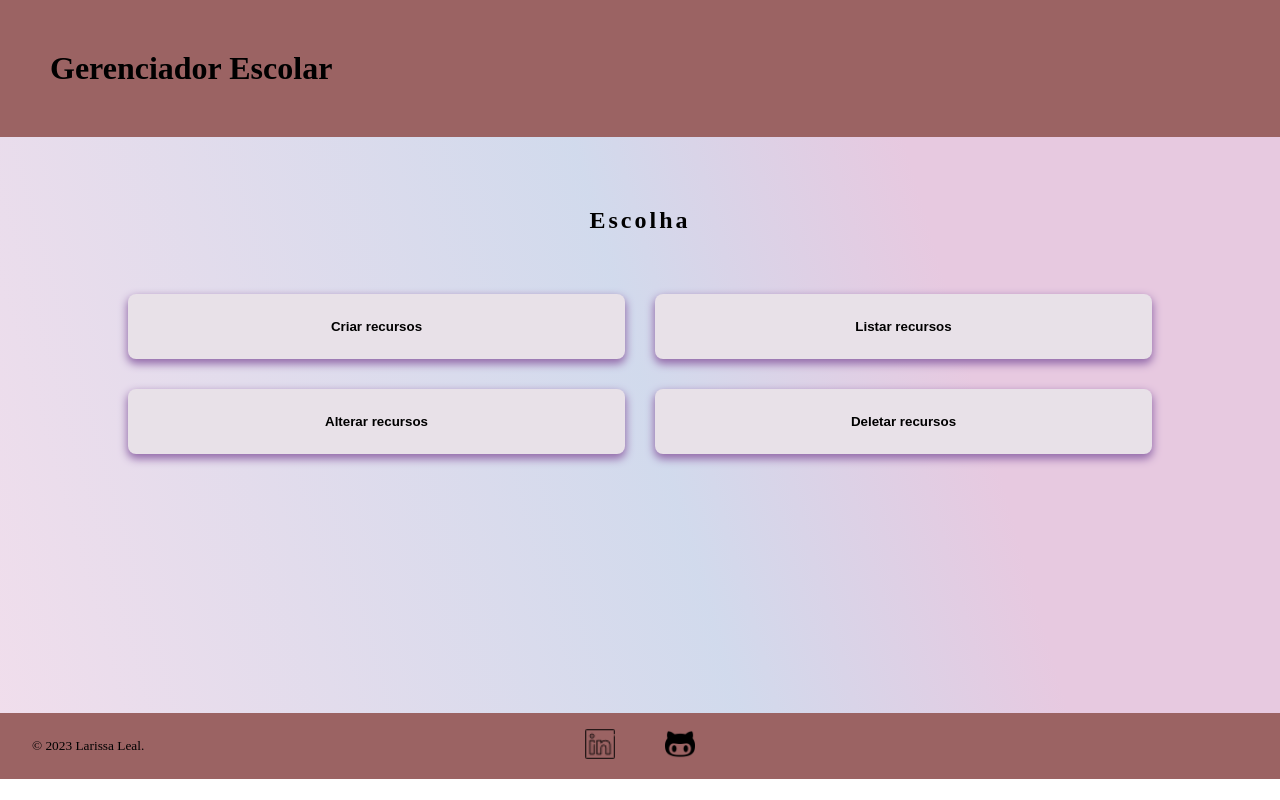
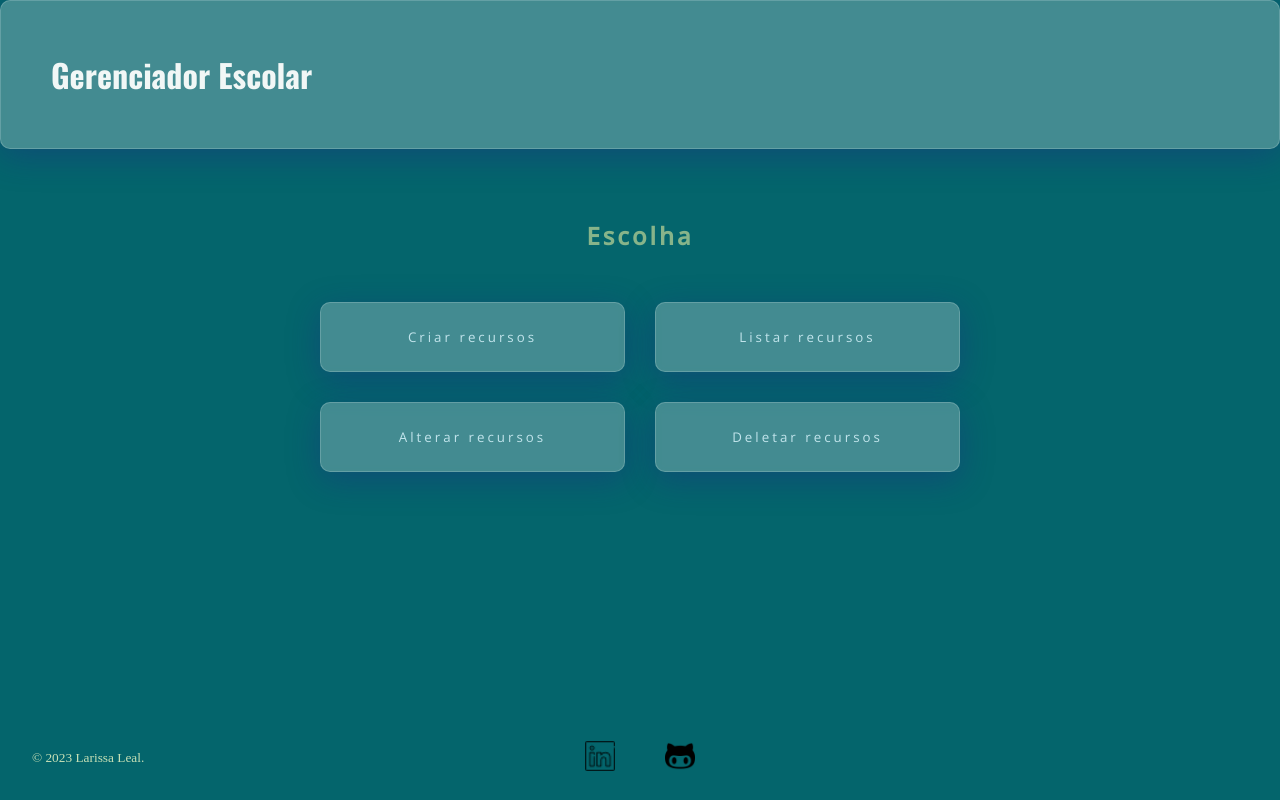
Before and after one commit to LariLealDias/SchoolManager-Front, an Angular app in the folder GerenciadorEscolarFront/: page / in a window 1280 px wide. Built offline with nearby package versions, Linux system fonts and the light colour scheme.

Commit message:
feat: changing the Home style

```diff
--- a/GerenciadorEscolarFront/src/app/app.component.css
+++ b/GerenciadorEscolarFront/src/app/app.component.css
@@ -1,5 +1,4 @@
 main {
-  background: rgb(231,201,224);
-  background: linear-gradient(74deg, rgba(231,201,224,0.6194852941176471) 0%, rgba(193,205,230,0.7371323529411764) 51%, rgba(231,201,224,1) 74%);
+  background-color: #04656c;
   min-height: 72vh;
 }
--- a/GerenciadorEscolarFront/src/app/components/footer/footer.component.css
+++ b/GerenciadorEscolarFront/src/app/components/footer/footer.component.css
@@ -1,16 +1,11 @@
-
 .footer {
-  background-color: rgb(155, 99, 99);
   display: grid;
   grid-template-columns: 1fr 1fr 1fr;
   align-items: center;
   padding: 1rem 2rem;
   position: relative;
   z-index: 10;
-}
-
-.TextCopyright {
-
+  color: #c7e0b6;
 }
 
 .LogoRodape {
--- a/GerenciadorEscolarFront/src/app/components/header/header.component.css
+++ b/GerenciadorEscolarFront/src/app/components/header/header.component.css
@@ -1,6 +1,14 @@
 .header{
-  background-color: rgb(155, 99, 99);
+  background: rgba( 255, 255, 255, 0.25 );
+  box-shadow: 0 8px 32px 0 rgba( 31, 38, 135, 0.37 );
+  backdrop-filter: blur( 4px );
+  -webkit-backdrop-filter: blur( 4px );
+  border-radius: 10px;
+  border: 1px solid rgba( 255, 255, 255, 0.18 );
 }
+
 .title{
   padding: 50px;
+  color: #f1f7f6;
+
 }
--- a/GerenciadorEscolarFront/src/app/components/header/header.component.html
+++ b/GerenciadorEscolarFront/src/app/components/header/header.component.html
@@ -1,5 +1,5 @@
 <header class="header">
   <div>
-    <h1 class="title">Gerenciador Escolar </h1>
+    <h1 class="title ff-oswald">Gerenciador Escolar </h1>
   </div>
 </header>
--- a/GerenciadorEscolarFront/src/app/pages/home/home.component.css
+++ b/GerenciadorEscolarFront/src/app/pages/home/home.component.css
@@ -1,44 +1,54 @@
-.title-star{
+.title-home{
   display: flex;
   justify-content: center;
   align-items: center;
   text-align: center;
   padding-top: 70px;
 }
-.title-star h2{
+.title-home h2{
   letter-spacing: 3px;
+  color: #87b48a;
+  font-weight: bold;
 }
 
-.main-section-start{
+.main-section-home{
   display: flex;
   justify-content: center;
   align-items: center;
   text-align: center;
-  margin-top: 60px;
+  margin-top: 50px;
+  /* border: 2px solid red; */
+
 }
 .button-container {
   display: grid;
   grid-template-columns: repeat(2, 1fr);
   grid-gap: 30px;
-  width: 80%;
+  width: 50%;
   height: 100px;
-  /* border: 2px solid red; */
 }
 .btn{
   padding: 25px;
-  background-color: #e8e1e8;
+  background-color: #04656c;
   border-radius: 8px;
   border-style: none;
   cursor: pointer;
+  letter-spacing: 3px;
+  color: #c2e4ec;
 
-  -webkit-box-shadow: 0px 4px 8px 1px rgba(148,108,171,1);
-  -moz-box-shadow: 0px 4px 8px 1px rgba(148,108,171,1);
-  box-shadow: 0px 4px 8px 1px rgba(148,108,171,1);
-  font-weight: bold;
+  background: rgba( 255, 255, 255, 0.25 );
+  box-shadow: 0 8px 32px 0 rgba( 31, 38, 135, 0.37 );
+  backdrop-filter: blur( 4px );
+  -webkit-backdrop-filter: blur( 4px );
+  border-radius: 10px;
+  border: 1px solid rgba( 255, 255, 255, 0.18 );
 
-  transition: 0.3s;
+  transition: 0.5s;
 }
+.btn:hover{
+  background-color: rgba(136, 150, 143, 0.5 );
 
-.btn:hover{
-  background-color: #8b758b;
+  -webkit-box-shadow:0px 0px 71px 0px rgba(134,191,204,0.34);
+  -moz-box-shadow: 0px 0px 71px 0px rgba(134,191,204,0.34);
+  box-shadow: 0px 0px 71px 0px rgba(134,191,204,0.34);
 }
--- a/GerenciadorEscolarFront/src/app/pages/home/home.component.html
+++ b/GerenciadorEscolarFront/src/app/pages/home/home.component.html
@@ -1,12 +1,12 @@
-<div class="title-star">
-  <h2>Escolha</h2>
+<div class="title-home">
+  <h2 class="ff-Open-Sans-regular">Escolha</h2>
 </div>
 
-<section class="main-section-start">
+<section class="main-section-home">
   <div class="button-container">
-    <button class="btn" (click)="selectResource('create')">Criar recursos</button>
-    <button class="btn" (click)="selectResource('read')">Listar recursos</button>
-    <button class="btn" (click)="selectResource('update')">Alterar recursos</button>
-    <button class="btn" (click)="selectResource('delete')">Deletar recursos</button>
+    <button class="btn ff-Open-Sans-regular" (click)="selectResource('create')">Criar recursos</button>
+    <button class="btn ff-Open-Sans-regular" (click)="selectResource('read')">Listar recursos</button>
+    <button class="btn ff-Open-Sans-regular" (click)="selectResource('update')">Alterar recursos</button>
+    <button class="btn ff-Open-Sans-regular" (click)="selectResource('delete')">Deletar recursos</button>
   </div>
 </section>
--- a/GerenciadorEscolarFront/src/styles.css
+++ b/GerenciadorEscolarFront/src/styles.css
@@ -1,6 +1,31 @@
+@import url('https://fonts.googleapis.com/css2?family=Oswald:wght@400;500;700&display=swap');
+@import url('https://fonts.googleapis.com/css2?family=Open+Sans:ital,wght@0,400;0,500;1,500&display=swap');
+
+
 * {
   margin: 0;
   padding: 0;
+}
+
+body{
+  background-color: #04656c;
+}
+
+
+.ff-oswald{
+  font-family: 'Oswald', sans-serif;
+}
+
+.ff-Open-Sans-regular {
+  font-family: 'Open Sans', sans-serif;
+  font-weight: 400;
+  font-style: normal;
+}
+
+.ff-Open-Sans-regular-italic {
+  font-family: 'Open Sans', sans-serif;
+  font-weight: 400;
+  font-style: italic;
 }
 
 
```
